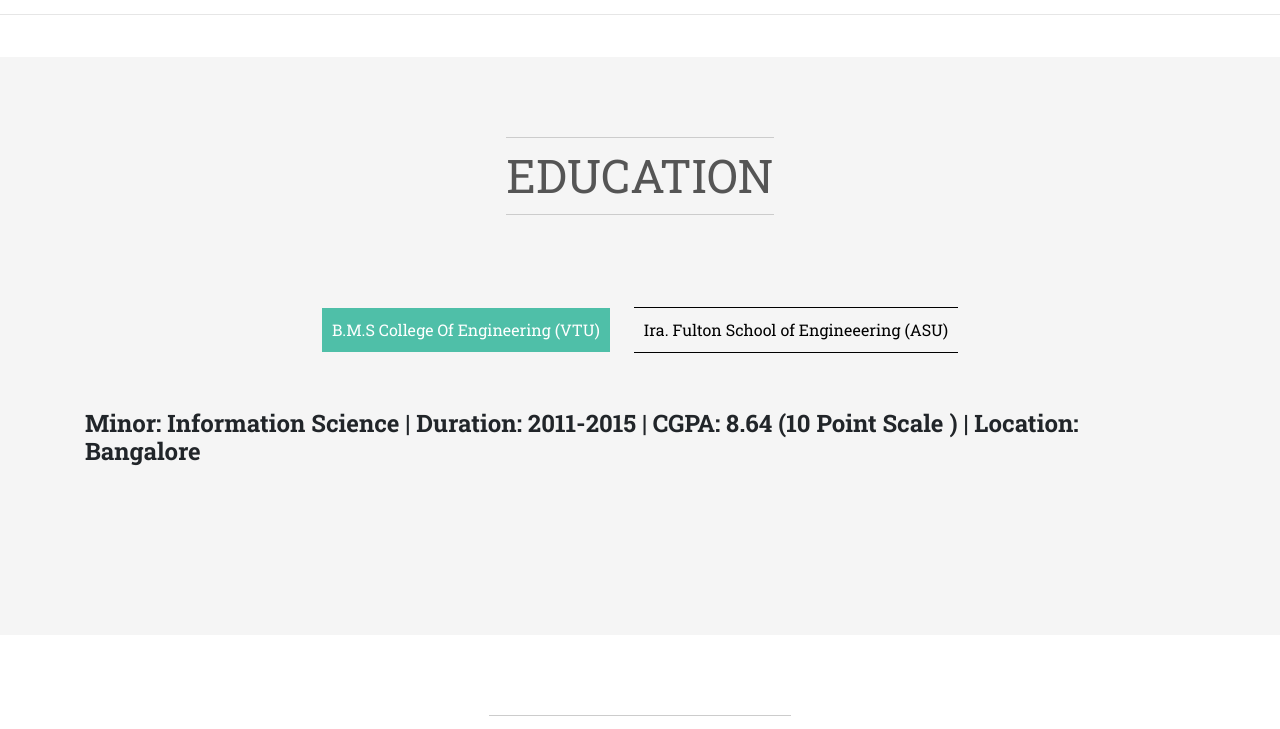
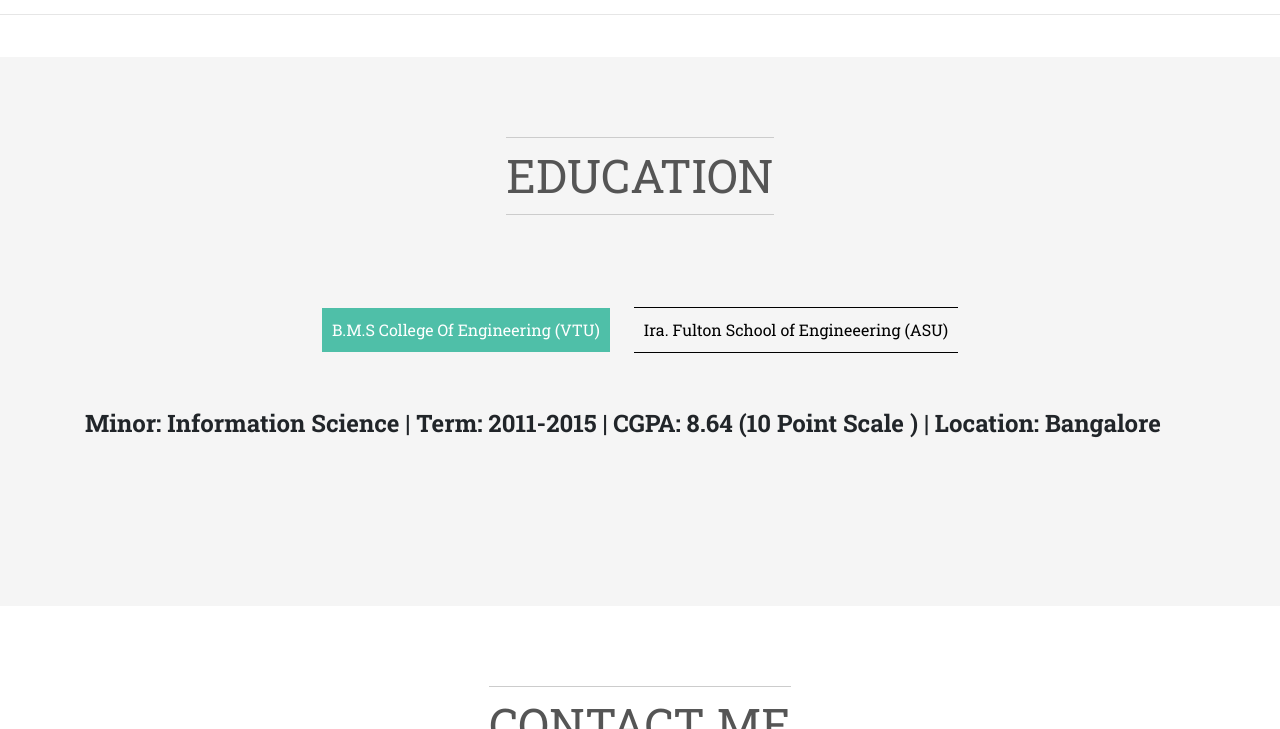
Before and after one commit to waliaashm/waliaashm.github.io, a plain HTML site: page index.html in a window 1280 px wide. Both pictures are taken after a click on the link "B.M.S College Of Engineering (VTU)". Shown: the part 4392-5121 px from the top of the page. Drawn offline with Linux system fonts and the light colour scheme; some packages are replaced by stand-ins of ours.

Commit message:
New Education

```diff
--- a/index.html
+++ b/index.html
@@ -295,7 +295,7 @@
           <div id="edudetail">
             <div class="row">
               <div class="col-lg-16 ">
-                <p> <h4 class="educationContent">Minor: Information Science | Duration: 2011-2015 | CGPA: 8.64 (10 Point Scale ) | Location: Bangalore</h4> </p>
+                <p> <h4 class="educationContent">Minor: Information Science | Term: 2011-2015 | CGPA: 8.64 (10 Point Scale ) | Location: Bangalore</h4> </p>
 
                 <div id="detail-slider" class="owl-carousel owl-theme"></div>
                 <div class="text-center">
--- a/js/front.js
+++ b/js/front.js
@@ -152,11 +152,11 @@ $(function () {
 
         switch(categoryToFilter) {
             case 'BMS':
-            $('.educationContent')[0].innerHTML = "Minor: Information Science | Duration: 2011-2015 | CGPA: 8.64 (10 Point Scale ) | Location: Bangalore";
+            $('.educationContent')[0].innerHTML = "Minor: Information Science | Term: 2011-2015 | CGPA: 8.64 (10 Point Scale ) | Location: Bangalore";
             break;
 
             case 'ASU':
-            $('.educationContent')[0].innerHTML = "Minor: Computer Science (Big Data Systems) | Duration: 2018-2020 | Location: Tempe";
+            $('.educationContent')[0].innerHTML = "Major: Computer Science (Big Data Systems) | Term: 2018-2020 | CGPA: --- | Location: Tempe";
             break;
 
             default:
```
